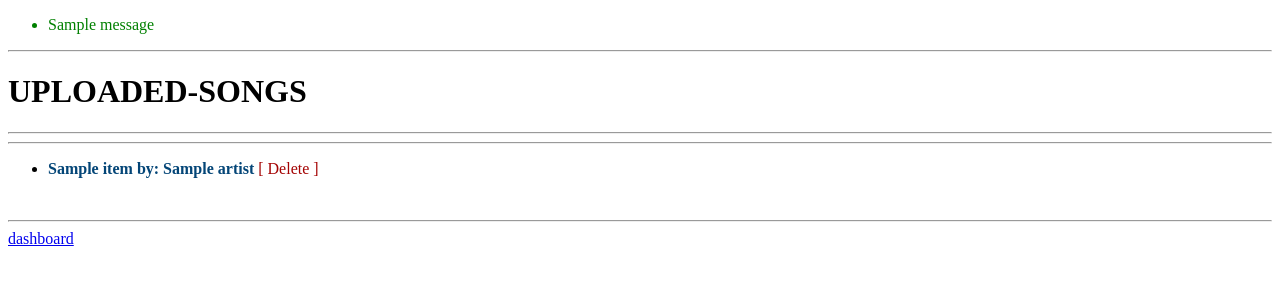
After one commit to git4alauddin/iitm-mad1, a Flask app: page /uploaded_songs in a window 1280 px wide. The commit adds this page. Shown: the top 300 px of the page. Run offline with Flask 3, Linux system fonts and the light colour scheme; a user stored in the database is signed in; tables that the repository leaves empty hold one stand-in row (values such as "Sample post"); one stand-in notice (Sample message) is shown; a database or web service that is not in the repository returns one stand-in record (values such as "Sample title"); data that the repository does not hold is empty; some libraries are stand-ins or nearby versions.

Commit message:
added upload, delete and fetch songs from api using views

```diff
--- a/api/song_resource.py
+++ b/api/song_resource.py
@@ -36,4 +36,4 @@ class SongsListApi(Resource):
     @ns_songs.marshal_with(song_model)
     def get(self):
         song = Song.query.all()
-        return song
+        return song, 200
--- a/templates/play_song.html
+++ b/templates/play_song.html
@@ -17,7 +17,7 @@
     </div>
 
     <hr>
-    <a href="{{ url_for('song.songs_list') }}">uploaded-songs</a>
+    <a href="{{ url_for('song.uploaded_songs') }}">uploaded-songs</a>
     <br><br>
     <a href="{{ url_for('user.dashboard') }}">dashboard</a>
 </body>
--- /dev/null
+++ b/templates/uploaded_songs.html
@@ -0,0 +1,48 @@
+<!DOCTYPE html>
+<html lang="en">
+<head>
+    <meta charset="UTF-8">
+    <meta name="viewport" content="width=device-width, initial-scale=1.0">
+    <title>uploaded_songs</title>
+</head>
+<body>
+
+    <!-- flash message section -->
+    {% with messages = get_flashed_messages() %}
+    {% if messages %}
+        <div class="alert alert-{{ messages[0][1] }}">
+            <ul>
+                {% for message in messages %}
+                    <li style="color: green;">{{ message }}</li>
+                {% endfor %}
+            </ul>
+        </div>
+    {% endif %}
+    {% endwith %}<hr>
+
+
+    <div>
+       <h1>UPLOADED-SONGS</h1>
+    <hr><hr>
+    </div>
+
+    {% if not songs %}
+        <h5 style="color: red;">No songs added.. Add from the dashboard!!</h5>
+    {% endif %}
+
+    {% for song in songs %}
+        <ul>
+            <li>
+                <a style="color: #034577; text-decoration: none;" href="{{ url_for('song.play_song', id=song.id) }}"><b>{{ song.title }} by: {{ song.artist }}</b>
+                </a>
+
+                <a style="color: #a40303; text-decoration: none;" href="{{ url_for('song.delete_song', id=song.id) }}">[ Delete ]</a>
+
+            </li>
+        </ul>
+    {% endfor %}
+
+    <br><hr>
+    <a href="{{ url_for('user.dashboard') }}">dashboard</a>
+</body>
+</html>
--- a/views/song_view.py
+++ b/views/song_view.py
@@ -9,6 +9,7 @@ from datetime import datetime
 import os
 import random
 from models.music_model import Song, SongFile
+import requests
 
 
 bp_song = Blueprint('song', __name__)
@@ -82,9 +83,24 @@ class PlaySongView(MethodView):
         return render_template('play_song.html', song=song, song_file=song_file)
 bp_song.add_url_rule('/play_song/<string:id>', view_func=PlaySongView.as_view('play_song'))
 
-# view songs_list
-class SongsListView(MethodView):
+# view uploaded_songs
+class UploadedSongsView(MethodView):
     def get(self):
-        songs = Song.query.filter_by(creator_id=current_user.id)
-        return render_template('songs_list.html', songs=songs)
-bp_song.add_url_rule('/songs_list', view_func=SongsListView.as_view('songs_list'))
+        api_url = request.url_root + 'users/users/' + str(current_user.id) + '/songs'
+        songs = requests.get(api_url)
+        songs = songs.json()
+
+        return render_template('uploaded_songs.html', songs=songs)
+bp_song.add_url_rule('/uploaded_songs', view_func=UploadedSongsView.as_view('uploaded_songs'))
+
+# view delete a song
+class DeleteSongView(MethodView):
+    def get(self, id):
+        api_url = request.url_root + 'songs/songs/' + str(id)
+        response = requests.delete(api_url)
+        if response.status_code == 204:
+            flash('Successfully deleted song!', 'success')
+        else:
+            flash('Error deleting song!', 'danger')
+        return redirect(url_for('song.uploaded_songs'))
+bp_song.add_url_rule('/delete_song/<string:id>', view_func=DeleteSongView.as_view('delete_song'))
```
Also changed, not shown: api/user_resource.py (+9 -2 lines), templates/dashboard.html (+9 -6 lines), templates/songs_list.html (deleted, +0 -27 lines), instance/music-dev-db.sqlite, 1 other file.
